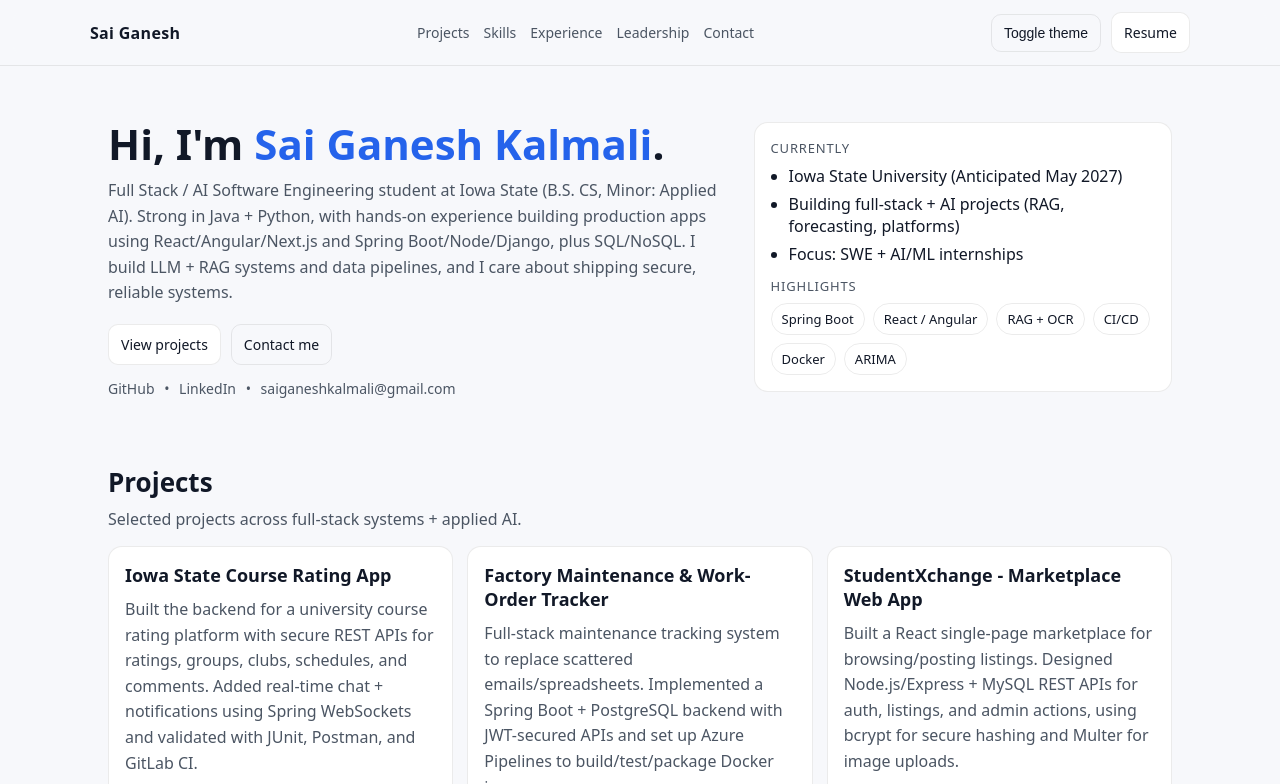
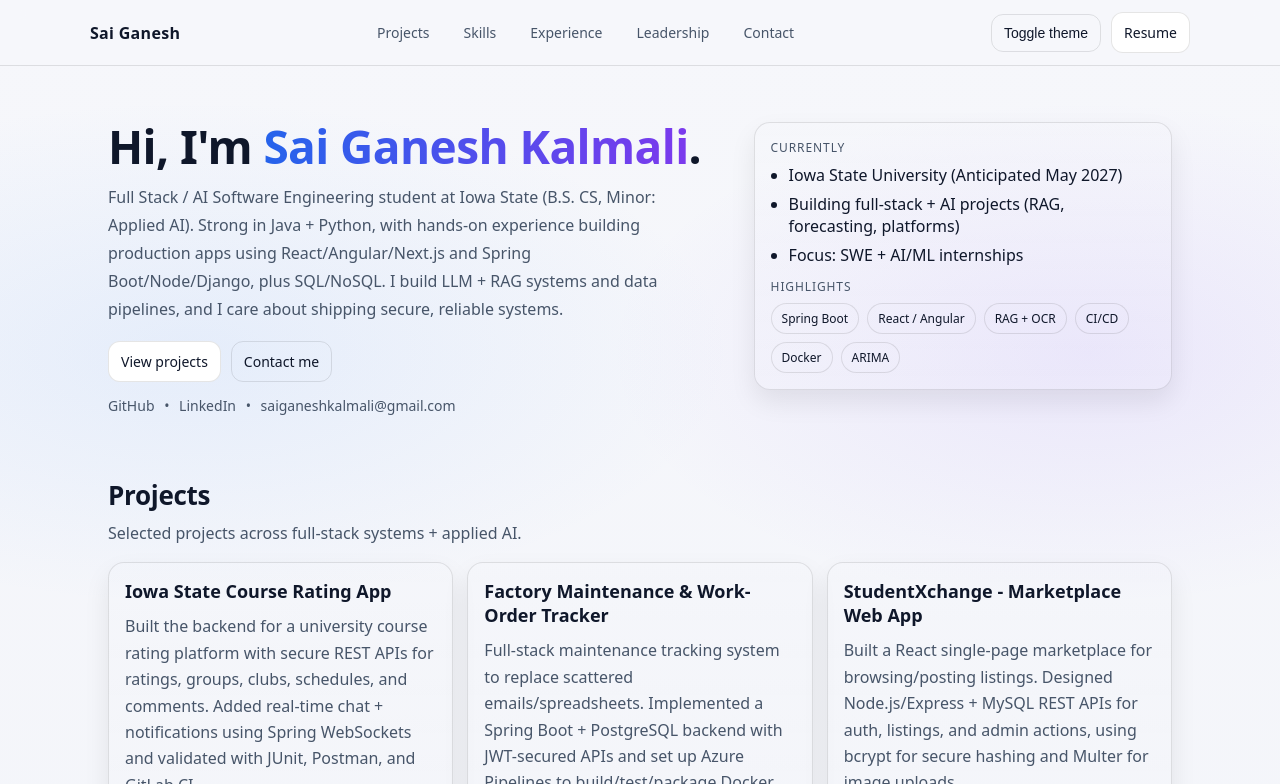
Before and after one commit to Ganesh346-bit/Ganesh346-bit.github.io, a plain HTML site: page index.html in a window 1280 px wide. Both pictures are taken after a click on the button "Toggle theme". Shown: the top 784 px of the page. Drawn offline with Linux system fonts and the light colour scheme.

Commit message:
Update styles.css

```diff
--- a/styles.css
+++ b/styles.css
@@ -1,22 +1,34 @@
 :root {
   --bg: #0b0c10;
+  --bg2: #07080c;
   --panel: #11131a;
+  --panel2: #0f1117;
   --text: #e9edf1;
   --muted: #a7b0bd;
-  --border: rgba(255, 255, 255, 0.08);
+  --border: rgba(255, 255, 255, 0.10);
   --accent: #6ea8ff;
+  --accent2: #8a5cff;
 
-  --radius: 14px;
+  --radius: 16px;
   --max: 1100px;
+
+  --shadow: 0 10px 30px rgba(0, 0, 0, 0.35);
+  --shadow2: 0 14px 40px rgba(0, 0, 0, 0.45);
 }
 
 [data-theme="light"] {
-  --bg: #f7f8fb;
+  --bg: #f6f7fb;
+  --bg2: #eef1f7;
   --panel: #ffffff;
-  --text: #111827;
-  --muted: #4b5563;
-  --border: rgba(0, 0, 0, 0.08);
+  --panel2: #ffffff;
+  --text: #0f172a;
+  --muted: #475569;
+  --border: rgba(0, 0, 0, 0.10);
   --accent: #2563eb;
+  --accent2: #7c3aed;
+
+  --shadow: 0 12px 26px rgba(0, 0, 0, 0.08);
+  --shadow2: 0 18px 40px rgba(0, 0, 0, 0.12);
 }
 
 * { box-sizing: border-box; }
@@ -24,7 +36,9 @@ html { scroll-behavior: smooth; }
 body {
   margin: 0;
   font-family: ui-sans-serif, system-ui, -apple-system, Segoe UI, Roboto, Arial, sans-serif;
-  background: var(--bg);
+  background: radial-gradient(900px 420px at 15% 10%, rgba(110, 168, 255, 0.12), transparent 60%),
+              radial-gradient(800px 420px at 85% 10%, rgba(138, 92, 255, 0.10), transparent 60%),
+              linear-gradient(180deg, var(--bg), var(--bg2));
   color: var(--text);
 }
 
@@ -35,25 +49,29 @@ body {
   margin: 0 auto;
 }
 
+/* Header */
 .site-header {
   position: sticky;
   top: 0;
   z-index: 20;
-  background: color-mix(in srgb, var(--bg) 85%, transparent);
-  backdrop-filter: blur(10px);
   border-bottom: 1px solid var(--border);
+  background: rgba(10, 11, 16, 0.65);
+  backdrop-filter: blur(12px);
+}
+[data-theme="light"] .site-header {
+  background: rgba(246, 247, 251, 0.75);
 }
 
 .header-inner {
   display: flex;
   align-items: center;
   justify-content: space-between;
-  gap: 12px;
+  gap: 14px;
   padding: 12px 0;
 }
 
 .logo {
-  font-weight: 800;
+  font-weight: 850;
   letter-spacing: 0.3px;
   text-decoration: none;
   color: var(--text);
@@ -63,14 +81,20 @@ body {
   display: flex;
   gap: 14px;
   flex-wrap: wrap;
+  justify-content: center;
 }
 
 .nav a {
   color: var(--muted);
   text-decoration: none;
   font-size: 14px;
+  padding: 8px 10px;
+  border-radius: 10px;
 }
-.nav a:hover { color: var(--text); }
+.nav a:hover {
+  color: var(--text);
+  background: rgba(255, 255, 255, 0.05);
+}
 
 .header-actions {
   display: flex;
@@ -78,24 +102,36 @@ body {
   align-items: center;
 }
 
+/* Buttons */
 .btn {
   display: inline-block;
   padding: 10px 12px;
-  border-radius: 10px;
+  border-radius: 12px;
   border: 1px solid var(--border);
   color: var(--text);
   text-decoration: none;
-  background: var(--panel);
+  background: linear-gradient(180deg, var(--panel), var(--panel2));
   font-size: 14px;
   cursor: pointer;
+  transition: transform 140ms ease, box-shadow 140ms ease, border-color 140ms ease;
 }
-.btn:hover { transform: translateY(-1px); }
+.btn:hover {
+  transform: translateY(-1px);
+  box-shadow: var(--shadow);
+  border-color: rgba(110, 168, 255, 0.35);
+}
+.btn:active { transform: translateY(0px); }
+
 .btn-ghost {
   background: transparent;
 }
+.btn-ghost:hover {
+  border-color: rgba(110, 168, 255, 0.35);
+}
 
+/* Hero */
 .hero {
-  padding: 56px 0 28px;
+  padding: 56px 0 22px;
 }
 
 .hero-grid {
@@ -106,18 +142,25 @@ body {
 }
 
 h1 {
-  font-size: 42px;
+  font-size: clamp(34px, 4vw, 46px);
   margin: 0 0 12px;
-  line-height: 1.05;
+  line-height: 1.06;
+  letter-spacing: -0.6px;
 }
 
-.accent { color: var(--accent); }
+.accent {
+  background: linear-gradient(90deg, var(--accent), var(--accent2));
+  -webkit-background-clip: text;
+  background-clip: text;
+  color: transparent;
+}
 
 .subtitle {
   color: var(--muted);
   font-size: 16px;
-  line-height: 1.6;
+  line-height: 1.75;
   margin: 0 0 18px;
+  max-width: 62ch;
 }
 
 .hero-buttons {
@@ -139,18 +182,19 @@ h1 {
 .dot { margin: 0 6px; }
 
 .hero-card {
-  background: var(--panel);
+  background: linear-gradient(180deg, rgba(255, 255, 255, 0.04), transparent);
   border: 1px solid var(--border);
   border-radius: var(--radius);
   padding: 16px;
+  box-shadow: var(--shadow);
 }
 
 .mini-title {
-  font-size: 13px;
+  font-size: 12px;
   color: var(--muted);
   margin: 0 0 8px;
   text-transform: uppercase;
-  letter-spacing: 0.8px;
+  letter-spacing: 0.9px;
 }
 
 .mini-list {
@@ -158,7 +202,7 @@ h1 {
   padding-left: 18px;
   color: var(--text);
 }
-.mini-list li { margin: 6px 0; }
+.mini-list li { margin: 7px 0; }
 
 .chips {
   display: flex;
@@ -166,30 +210,36 @@ h1 {
   gap: 8px;
 }
 .chip {
-  font-size: 13px;
+  font-size: 12px;
   padding: 6px 10px;
   border-radius: 999px;
   border: 1px solid var(--border);
-  background: transparent;
+  background: rgba(255, 255, 255, 0.03);
   color: var(--text);
 }
 
+/* Sections */
 .section {
-  padding: 38px 0;
+  padding: 40px 0;
 }
 
 .section-head {
   margin-bottom: 16px;
 }
+
 .section-head h2 {
   margin: 0 0 8px;
   font-size: 26px;
+  letter-spacing: -0.3px;
 }
+
 .section-head p {
   margin: 0;
   color: var(--muted);
+  line-height: 1.6;
 }
 
+/* Cards Grid */
 .grid {
   display: grid;
   grid-template-columns: repeat(3, 1fr);
@@ -197,19 +247,29 @@ h1 {
 }
 
 .card {
-  background: var(--panel);
+  background: linear-gradient(180deg, rgba(255, 255, 255, 0.04), transparent);
   border: 1px solid var(--border);
   border-radius: var(--radius);
   padding: 16px;
+  box-shadow: var(--shadow);
+  transition: transform 140ms ease, box-shadow 140ms ease, border-color 140ms ease;
+  min-height: 210px;
 }
+.card:hover {
+  transform: translateY(-3px);
+  box-shadow: var(--shadow2);
+  border-color: rgba(110, 168, 255, 0.28);
+}
+
 .card h3 {
   margin: 0 0 10px;
   font-size: 18px;
 }
+
 .card p {
   margin: 0 0 12px;
   color: var(--muted);
-  line-height: 1.6;
+  line-height: 1.65;
 }
 
 .meta {
@@ -222,8 +282,12 @@ h1 {
   font-size: 12px;
   color: var(--muted);
   border: 1px solid var(--border);
-  padding: 4px 8px;
+  padding: 4px 9px;
   border-radius: 999px;
+  background: rgba(0, 0, 0, 0.12);
+}
+[data-theme="light"] .meta span {
+  background: rgba(0, 0, 0, 0.03);
 }
 
 .card-actions {
@@ -234,54 +298,65 @@ h1 {
 .link {
   color: var(--accent);
   text-decoration: none;
-  font-weight: 600;
+  font-weight: 650;
   font-size: 14px;
 }
 .link:hover { text-decoration: underline; }
 
+/* Skills */
 .skills {
   display: grid;
   grid-template-columns: repeat(3, 1fr);
   gap: 14px;
 }
+
 .skill-block {
-  background: var(--panel);
+  background: linear-gradient(180deg, rgba(255, 255, 255, 0.04), transparent);
   border: 1px solid var(--border);
   border-radius: var(--radius);
   padding: 16px;
+  box-shadow: var(--shadow);
 }
+
 .skill-block h3 { margin: 0 0 8px; }
-.skill-block p { margin: 0; color: var(--muted); line-height: 1.6; }
+.skill-block p { margin: 0; color: var(--muted); line-height: 1.65; }
 
+/* Timeline / Experience blocks */
 .timeline {
   display: grid;
   gap: 14px;
 }
+
 .timeline-item {
-  background: var(--panel);
+  background: linear-gradient(180deg, rgba(255, 255, 255, 0.04), transparent);
   border: 1px solid var(--border);
   border-radius: var(--radius);
   padding: 16px;
+  box-shadow: var(--shadow);
 }
+
 .timeline-top {
   display: flex;
   justify-content: space-between;
   gap: 10px;
   align-items: baseline;
 }
+
 .timeline-item h3 { margin: 0; }
 .timeline-item ul {
   margin: 10px 0 0;
   padding-left: 18px;
   color: var(--muted);
 }
-.timeline-item li { margin: 6px 0; }
+.timeline-item li { margin: 7px 0; }
 
+/* Contact */
 .contact-card {
-  background: var(--panel);
+  background: linear-gradient(180deg, rgba(255, 255, 255, 0.04), transparent);
   border: 1px solid var(--border);
   border-radius: var(--radius);
   padding: 16px;
+  box-shadow: var(--shadow);
 }
 .contact-card p { margin: 10px 0; }
 .contact-card a { color: var(--accent); text-decoration: none; }
@@ -300,8 +375,23 @@ h1 {
 
 .muted { color: var(--muted); }
 
-@media (max-width: 900px) {
+/* Responsive */
+@media (max-width: 980px) {
   .hero-grid { grid-template-columns: 1fr; }
   .grid { grid-template-columns: 1fr; }
   .skills { grid-template-columns: 1fr; }
 }
+
+@media (max-width: 640px) {
+  .header-inner {
+    flex-direction: column;
+    align-items: stretch;
+  }
+  .header-actions {
+    width: 100%;
+    justify-content: space-between;
+  }
+  .nav {
+    justify-content: flex-start;
+  }
+}
```
